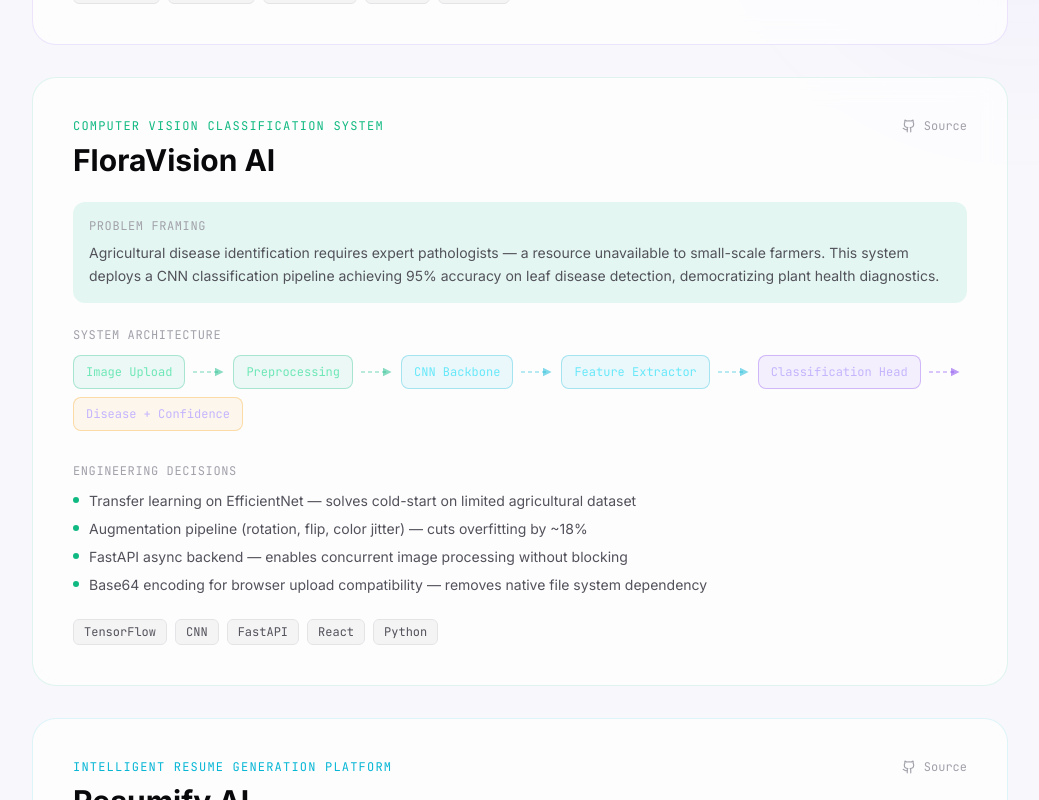
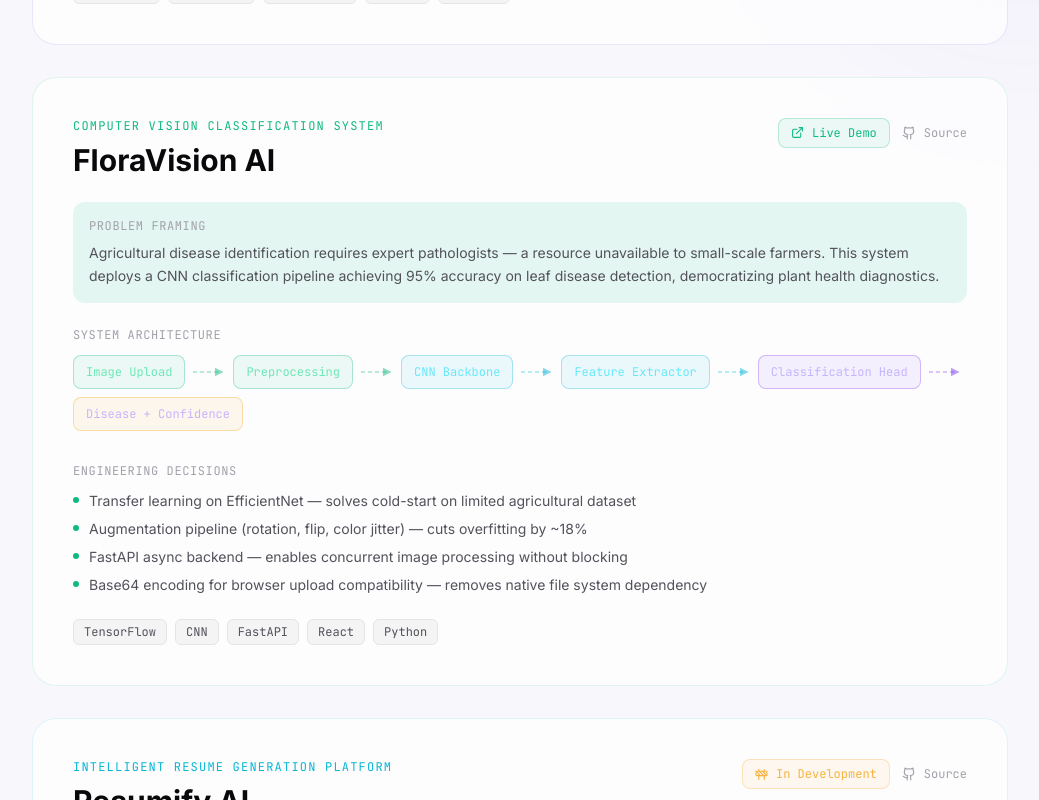
Before and after one commit to nehit07/portfolio, a Next.js app: page / in a window 1280 px wide. Shown: the part 4020-4820 px from the top of the page, without its empty margins (120-1159 px from the left). Built offline with nearby package versions, Linux system fonts and the light colour scheme.

Commit message:
added the live demo link for the floravision and blog generator...

```diff
--- a/components/DeployedSystems.tsx
+++ b/components/DeployedSystems.tsx
@@ -2,7 +2,7 @@
 
 import { motion } from "framer-motion";
 import { fadeUp, stagger, VIEWPORT_ONCE } from "@/lib/animations";
-import { Github } from "lucide-react";
+import { Github, ExternalLink, Construction } from "lucide-react";
 import { useTheme } from "./ThemeProvider";
 
 // ─── Animated SVG Pipeline ─────────────────────────────────────────────────────
@@ -70,6 +70,7 @@ const PROJECTS = [
         ],
         tags: ["LangGraph", "LangChain", "Tavily API", "Python", "Next.js"],
         github: "https://github.com/nehit07/blog_generator",
+        liveUrl: "https://blog-generator-9r8p.onrender.com/",
         accent: "#7c3aed",
         accentSoft: "rgba(124,58,237,0.12)",
     },
@@ -95,6 +96,7 @@ const PROJECTS = [
         ],
         tags: ["TensorFlow", "CNN", "FastAPI", "React", "Python"],
         github: "https://github.com/nehit07/FloraVision-AI",
+        liveUrl: "https://floravision-ai.streamlit.app/",
         accent: "#10b981",
         accentSoft: "rgba(16,185,129,0.1)",
     },
@@ -120,6 +122,7 @@ const PROJECTS = [
         ],
         tags: ["Django", "LangChain", "Groq", "PostgreSQL", "Next.js", "WeasyPrint"],
         github: "#",
+        status: "developing" as const,
         accent: "#06b6d4",
         accentSoft: "rgba(6,182,212,0.1)",
     },
@@ -149,16 +152,48 @@ function ProjectCard({ project, index }: { project: (typeof PROJECTS)[0]; index:
                     </span>
                     <h3 className="text-2xl md:text-3xl font-bold" style={{ color: "var(--text-heading)" }}>{project.title}</h3>
                 </div>
+                <div className="flex items-center gap-3 shrink-0 self-start">
+                    {(project as any).liveUrl && (
+                        <a
+                            href={(project as any).liveUrl}
+                            target="_blank"
+                            rel="noopener noreferrer"
+                            className="flex items-center gap-2 text-xs font-mono px-3 py-1.5 rounded-lg border transition-all duration-300 hover:scale-105"
+                            style={{
+                                color: project.accent,
+                                borderColor: `${project.accent}40`,
+                                background: `${project.accent}12`,
+                            }}
+                        >
+                            <ExternalLink size={13} />
+                            Live Demo
+                        </a>
+                    )}
+                    {(project as any).status === "developing" && (
+                        <span
+                            className="flex items-center gap-2 text-xs font-mono px-3 py-1.5 rounded-lg border"
+                            style={{
+                                color: "#f59e0b",
+                                borderColor: "rgba(245,158,11,0.3)",
+                                background: "rgba(245,158,11,0.08)",
+                                animation: "pulse 2.5s ease-in-out infinite",
+                            }}
+                        >
+                            <Construction size={13} />
+                            In Development
+                        </span>
+                    )}
                     <a
                         href={project.github}
                         target="_blank"
                         rel="noopener noreferrer"
-                    className="flex items-center gap-2 text-xs font-mono transition-colors shrink-0 self-start"
+                        className="flex items-center gap-2 text-xs font-mono transition-colors shrink-0"
                         style={{ color: "var(--text-dim)" }}
                     >
                         <Github size={14} />
                         Source
                     </a>
+                </div>
             </div>
 
             {/* Problem Statement */}
```
Lines whose indentation alone changed are shown as unchanged.
